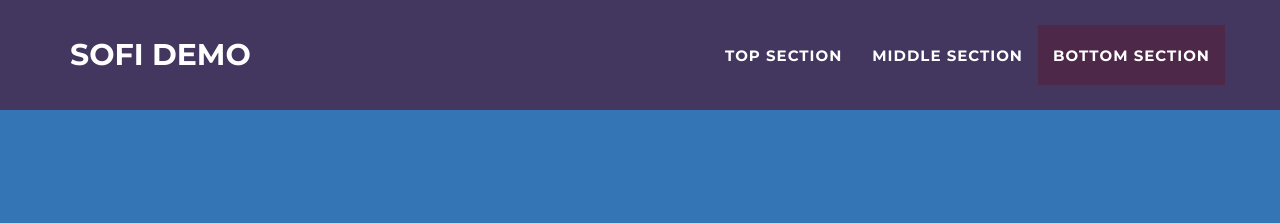
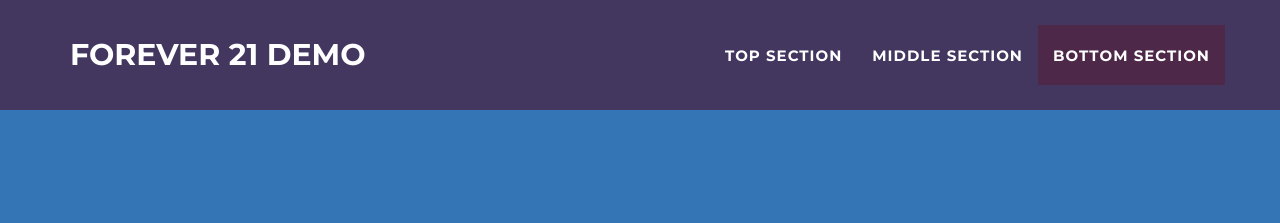
Before and after one commit to alex-qw/alex-qw.github.io, a Jekyll site: the page forever21.html, which Jekyll copies as it is, in a window 1280 px wide. Shown: the top 223 px of the page. Built offline with Jekyll 4.4.1, drawn with Linux system fonts in a browser that asks for light colours.

Commit message:
update forever21

```diff
--- a/sofi.html
+++ b/forever21.html
@@ -48,7 +48,7 @@
                     <span class="icon-bar"></span>
                     <span class="icon-bar"></span>
                 </button>
-                <a class="navbar-brand" href="#page-top">SoFi Demo</a>
+                <a class="navbar-brand" href="#page-top">Forever 21 Demo</a>
             </div>
 
             <div class="collapse navbar-collapse" id="bs-example-navbar-collapse-1">
```
